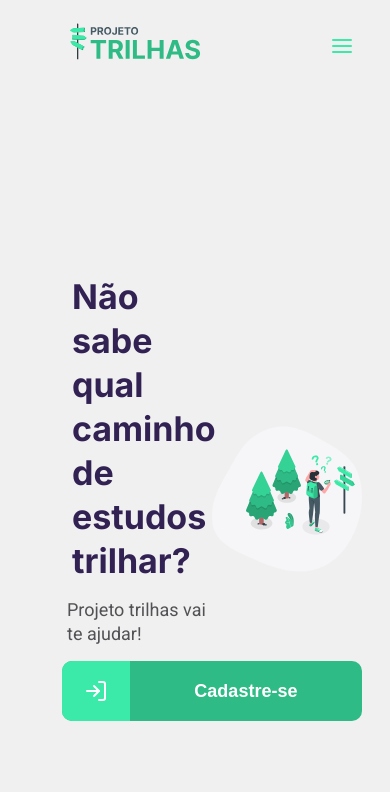
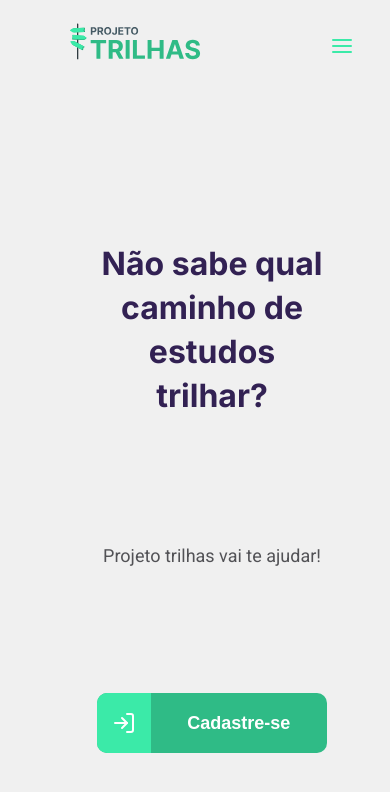
Before and after one commit to SrEmanuel/trailsProject, a React (Create React App) app in the folder frontend/: page / in a window 390 px wide. Shown: the top 792 px of the page. Built offline with nearby package versions, Linux system fonts and the light colour scheme.

Commit message:
update: added queries for medium and small screen layouts

```diff
--- a/frontend/src/pages/Landing/styles.scss
+++ b/frontend/src/pages/Landing/styles.scss
@@ -63,4 +63,44 @@
 
         }
     }
+
+    @media(max-width:850px){
+        display:flex;
+        flex-direction: column-reverse;
+        align-items: center;
+
+        img{
+            width: 35%;
+        }
+
+        section{
+            width: 50%;
+            align-items: center;
+            text-align: center;
+
+            h1{
+                font-size: 28px;
+            }
+        }
+    }
+
+    @media(max-width:720px){
+        img{
+            display: none;
+        }
+
+        section{
+            height: 100%;
+            width: 90%;
+            justify-content:space-evenly;
+
+            h1{
+                font-size: 32px;
+            }
+
+            .button-container{
+                width: 90%;
+            }
+        }
+    }
 }
```
